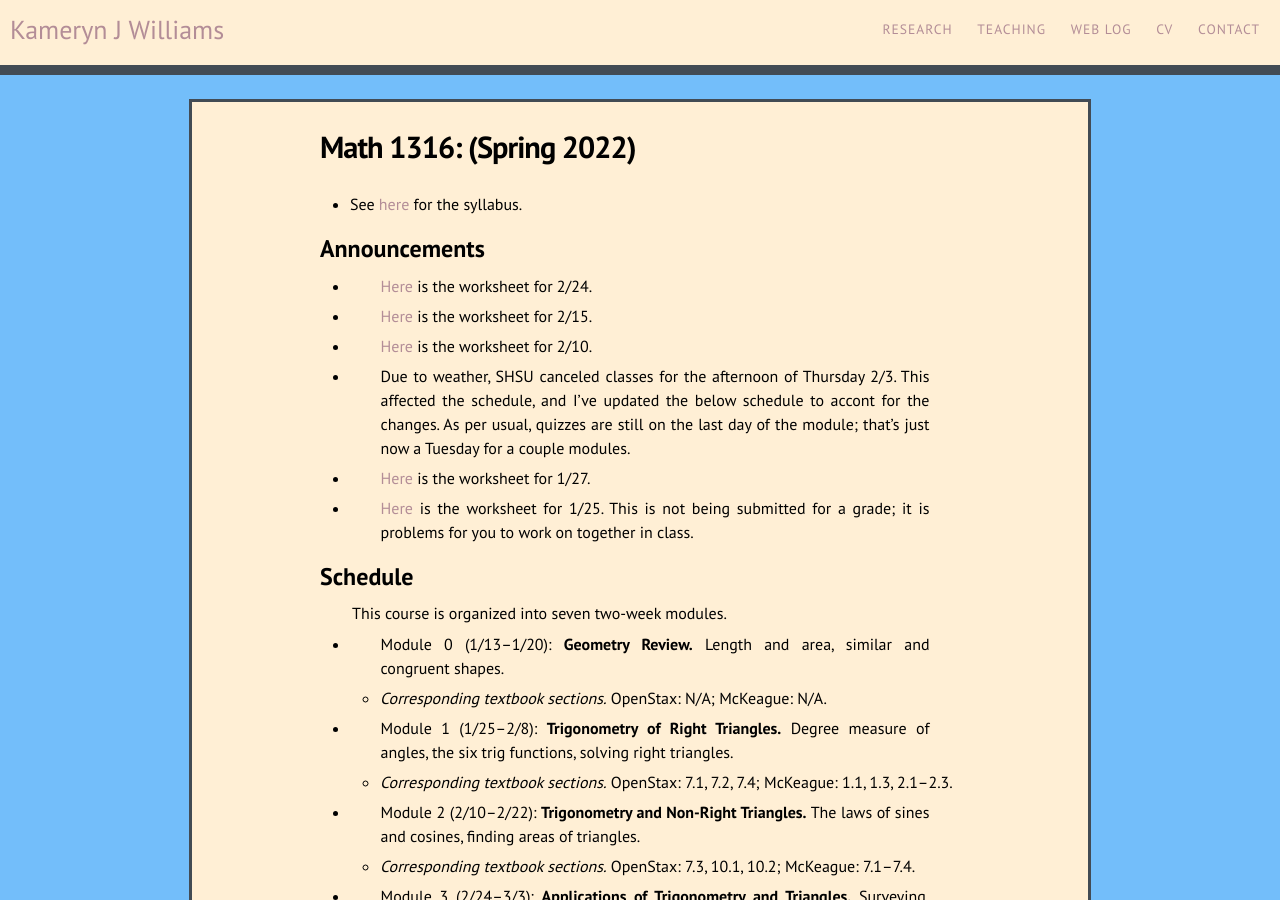
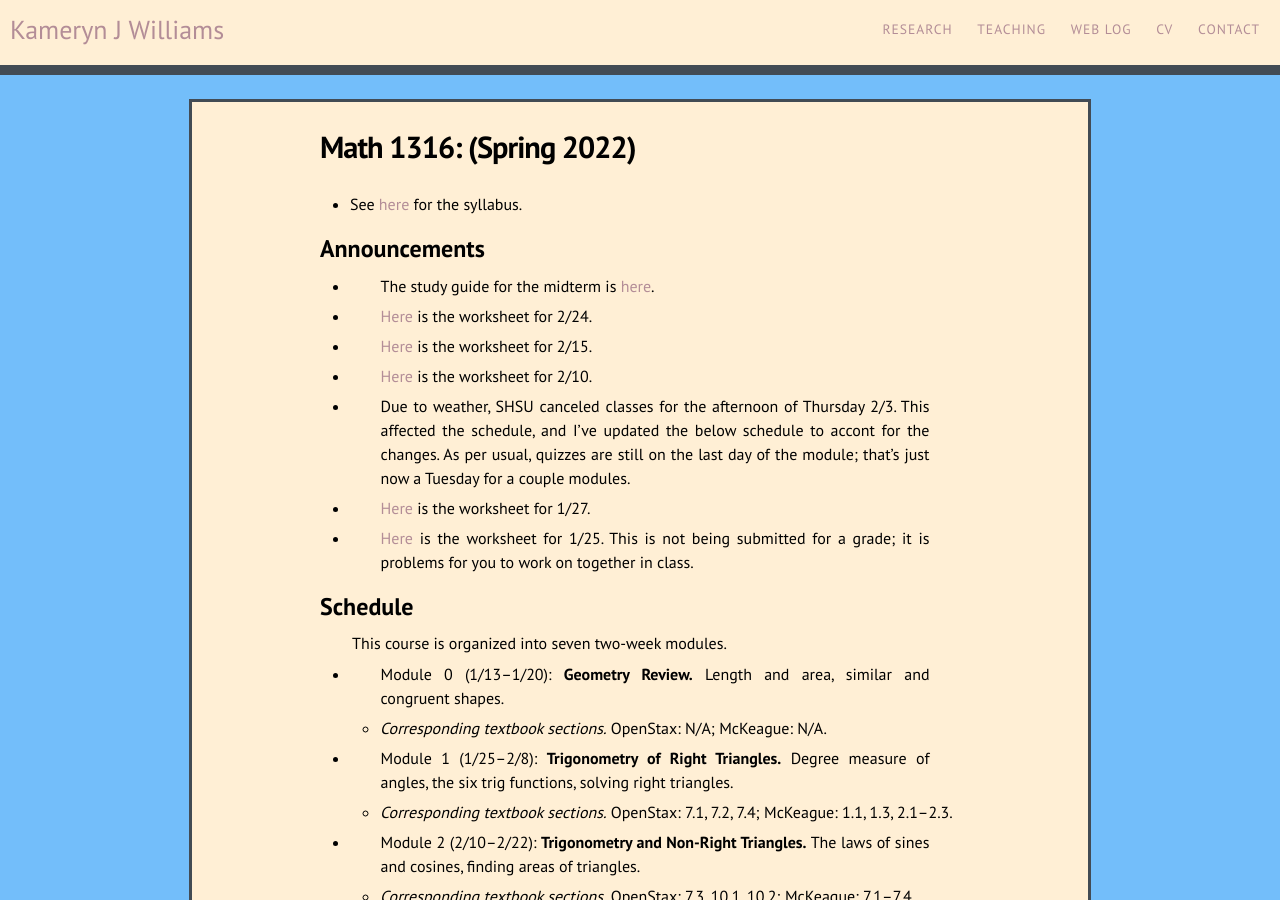
Before and after one commit to kamerynjw/kamerynjw.github.io, a Jekyll site: the page built from teaching/2022/math1316.md, in a window 1280 px wide and 900 px high. Built offline with Jekyll 4.4.1, drawn with Linux system fonts in a browser that asks for light colours; nearby versions of some CDN libraries.

Commit message:
study guide online

```diff
--- a/teaching/2022/math1316.md
+++ b/teaching/2022/math1316.md
@@ -10,6 +10,8 @@ permalink: /teaching/2022/math1316/
 
 Announcements
 -------------
+
+* The study guide for the midterm is [here]({{ page.url }}msg.pdf).
 
 * [Here]({{ page.url }}ws2-24.pdf) is the worksheet for 2/24.
 
```
Also changed, not shown: 1 other file.
